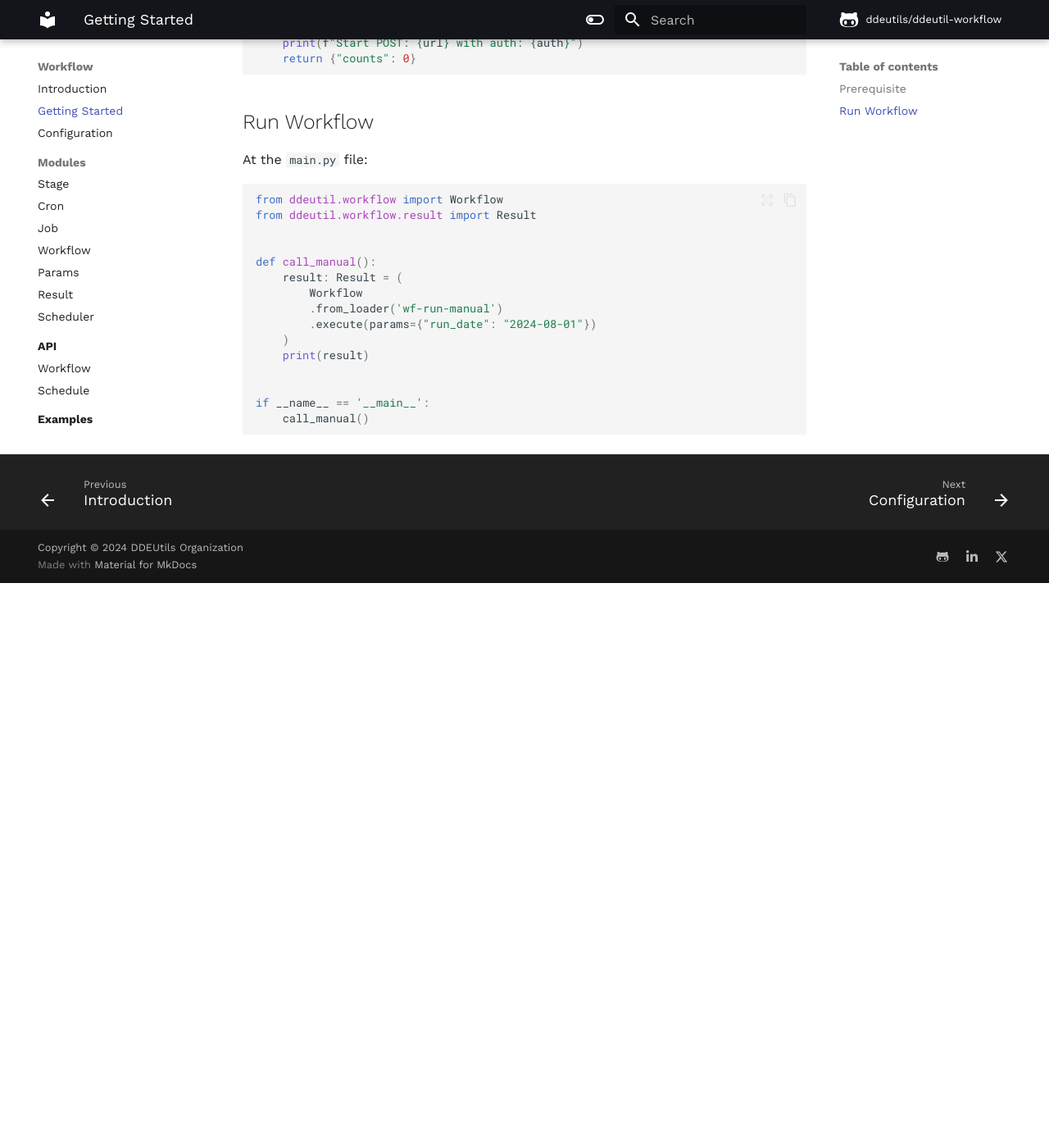
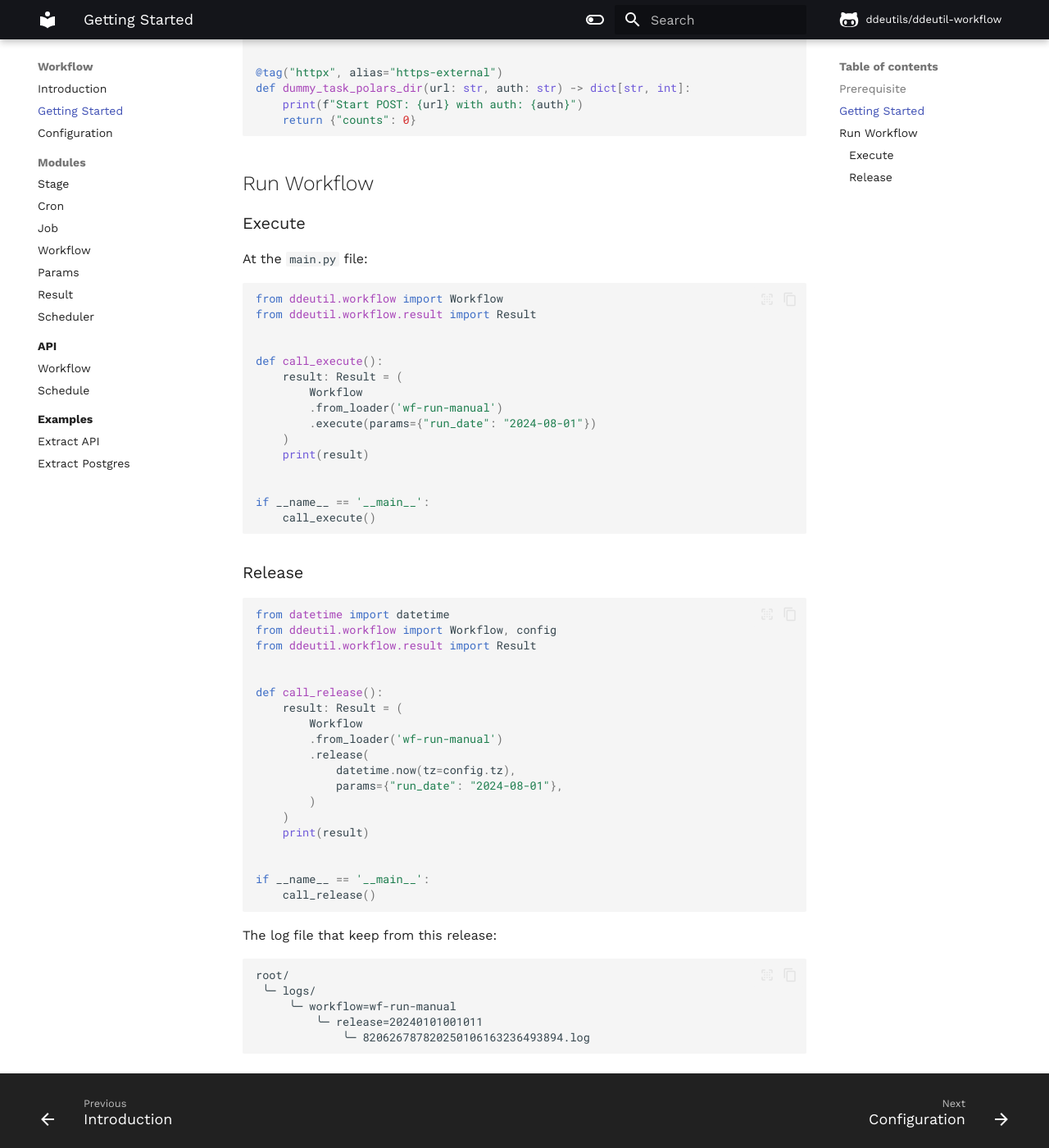
Before and after one commit to ddeutils/ddeutil-workflow, an MkDocs documentation site: the page built from docs/getting-started.md, in a window 1280 px wide and 1400 px high, scrolled down 1413 px. Shown: the whole window at 82% size. Built offline with MkDocs 1.6.1 and Material for MkDocs 9.7.7, drawn with Linux system fonts in a browser that asks for light colours; comment, search, counter and statistics services are not loaded; before the commit the page ends 2124 px from its top, so only the background shows below that.

````diff
--- a/docs/getting-started.md
+++ b/docs/getting-started.md
@@ -27,9 +27,11 @@ root/
  ╰─ .env
 ```
 
+## Getting Started
+
 Create initial config path at `.env`:
 
-```text
+```dotenv
 WORKFLOW_LOG_ENABLE_WRITE=true
 WORKFLOW_CORE_REGISTRY=src
 WORKFLOW_CORE_TIMEZONE=Asia/Bangkok
@@ -75,6 +77,8 @@ def dummy_task_polars_dir(url: str, auth: str) -> dict[str, int]:
 
 ## Run Workflow
 
+### Execute
+
 At the `main.py` file:
 
 ```python
@@ -82,7 +86,7 @@ from ddeutil.workflow import Workflow
 from ddeutil.workflow.result import Result
 
 
-def call_manual():
+def call_execute():
     result: Result = (
         Workflow
         .from_loader('wf-run-manual')
@@ -92,5 +96,39 @@ def call_manual():
 
 
 if __name__ == '__main__':
-    call_manual()
+    call_execute()
 ```
+
+### Release
+
+```python
+from datetime import datetime
+from ddeutil.workflow import Workflow, config
+from ddeutil.workflow.result import Result
+
+
+def call_release():
+    result: Result = (
+        Workflow
+        .from_loader('wf-run-manual')
+        .release(
+            datetime.now(tz=config.tz),
+            params={"run_date": "2024-08-01"},
+        )
+    )
+    print(result)
+
+
+if __name__ == '__main__':
+    call_release()
+```
+
+The log file that keep from this release:
+
+```text
+root/
+ ╰─ logs/
+     ╰─ workflow=wf-run-manual
+         ╰─ release=20240101001011
+             ╰─ 820626787820250106163236493894.log
+```
````
Also changed, not shown: docs/index.md (+4 -4 lines), 1 other file.
